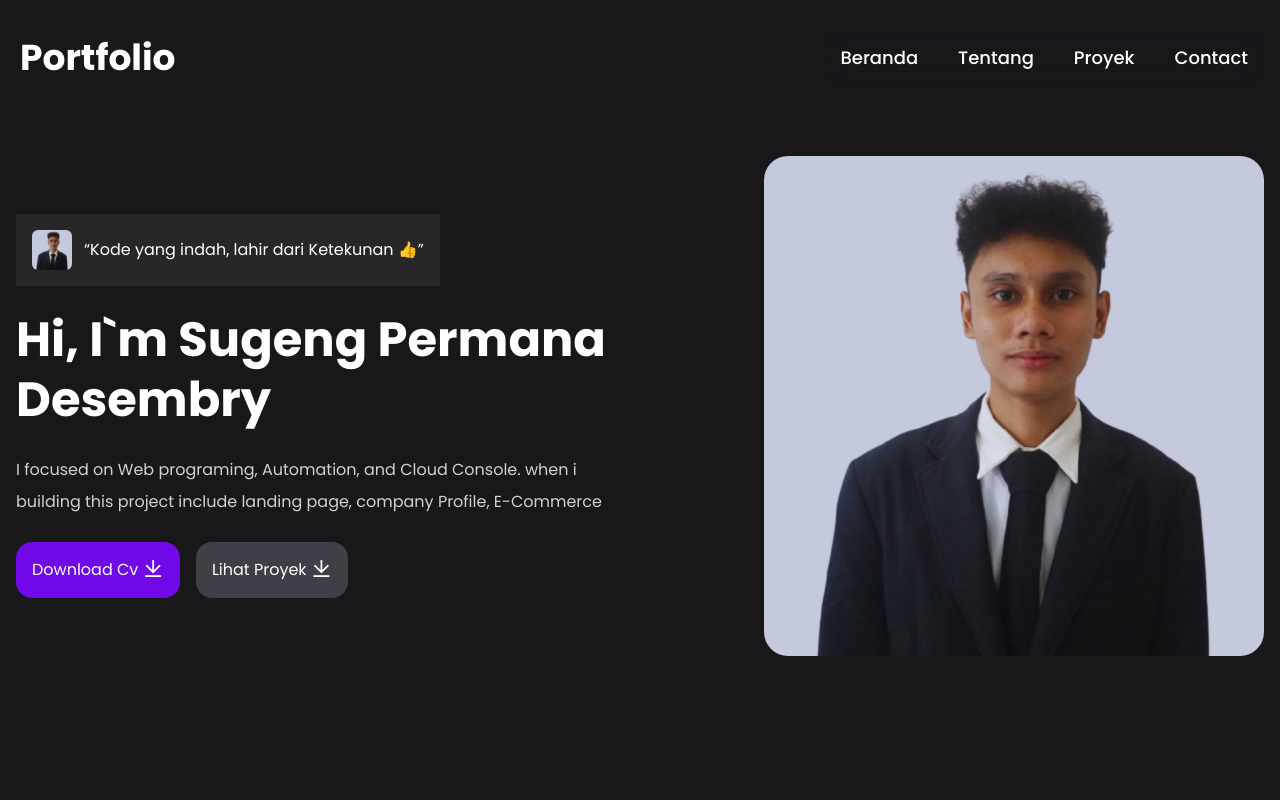
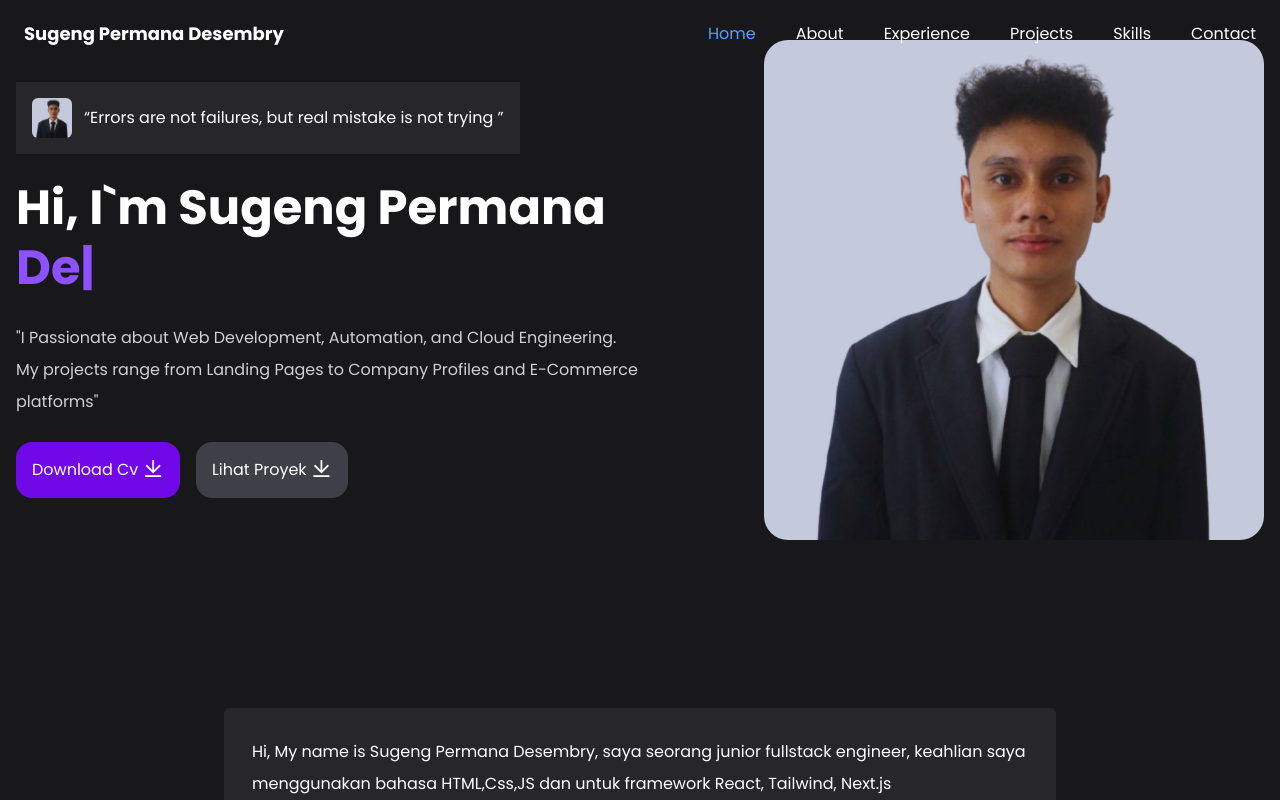
Before and after one commit to SugengPermana/Portofolio_SugengPermana, a React (Vite) app: page / in a window 1280 px wide. Shown: the top 800 px of the page. Built offline with nearby package versions, Linux system fonts and the light colour scheme.

Commit message:
revisi navbar

```diff
--- a/package.json
+++ b/package.json
@@ -15,6 +15,8 @@
     "aos": "^3.0.0-beta.6",
     "react": "^19.1.1",
     "react-dom": "^19.1.1",
+    "react-icons": "^5.5.0",
+    "react-type-animation": "^3.2.0",
     "remixicon": "^4.6.0",
     "tailwindcss": "^4.1.13"
   },
--- a/src/App.jsx
+++ b/src/App.jsx
@@ -1,5 +1,7 @@
 import Image from "./data.js"
 import { listTools,listProyek } from "./data.js"
+import { TypeAnimation } from "react-type-animation";
+
 
 function App() {
 
@@ -11,10 +13,22 @@ function App() {
           <div className="flex items-center gap-3 mb-6 bg-zinc-800 w-fit p-4 rounded-2sl">
             {/* image kecil */}
               <img src={Image.HeroImage} alt="Hero Image" className="w-10 rounded-md" loading="lazy"/>
-              <q>Kode yang indah, lahir dari Ketekunan 👍</q>
+              <q>Errors are not failures, but real mistake is not trying </q>
           </div>
-          <h1 className="text-5xl/tight font-bold mb-6">Hi, I`m Sugeng Permana Desembry</h1>
-          <p className="text-base/loose mb-6 opacity-80">I focused on Web programing, Automation, and Cloud Console. when i building this project include landing page, company Profile, E-Commerce
+            <h1 className="text-5xl/tight font-bold mb-6">
+              Hi, I`m Sugeng Permana{"  "}
+              <TypeAnimation
+                sequence={[
+                  "Desembry", 3000,
+                  "...", 2000,
+                ]}
+                wrapper="span"
+                speed={50}
+                repeat={Infinity}
+                className="text-violet-500"
+              />
+            </h1>
+          <p className="text-base/loose mb-6 opacity-80">"I Passionate about Web Development, Automation, and Cloud Engineering. My projects range from Landing Pages to Company Profiles and E-Commerce platforms"
           </p>
           <div className="flex items-center sm:gap-4 gap-2">
             <a href="#" className="bg-violet-700 p-4 rounded-2xl hover:bg-white hover:text-black" >Download Cv <i className="ri-download-line ri-lg"></i></a>
--- a/src/components/navbar.jsx
+++ b/src/components/navbar.jsx
@@ -1,44 +1,203 @@
-import { useState,useEffect } from "react";
+import { useState, useEffect } from "react";
+import { RiMenu3Line, RiCloseLine } from "react-icons/ri";
 
 const Navbar = () => {
   const [active, setActive] = useState(false);
+  const [openMenu, setOpenMenu] = useState(false);
+  const [activeSection, setActiveSection] = useState("beranda");
 
   useEffect(() => {
-    const handlescroll = () => {
-      if(window.scrollY > 150) {
+    const handleScroll = () => {
+      // navbar blur
+      if (window.scrollY > 150) {
         setActive(true);
       } else {
         setActive(false);
       }
+
+      // scroll spy
+      const sections = ["beranda", "tentang", "experience", "proyek", "skills", "contact"];
+      sections.forEach((id) => {
+        const el = document.getElementById(id);
+        if (el) {
+          const rect = el.getBoundingClientRect();
+          if (rect.top <= 100 && rect.bottom >= 100) {
+            setActiveSection(id);
+          }
+        }
+      });
     };
 
-    window.addEventListener("scroll", handlescroll);
-    return () => {
-      window.removeEventListener("scroll", handlescroll);
-    };
-  }, [])
+    window.addEventListener("scroll", handleScroll);
+    return () => window.removeEventListener("scroll", handleScroll);
+  }, []);
+
+  const toggleMenu = () => {
+    setOpenMenu(!openMenu);
+  };
+
   return (
-    <div className="navbar py-7 flex items-center justify-between">
+    <div
+      className={`navbar py-5 flex items-center justify-between fixed top-0 left-0 w-full px-6 z-50 transition-all ${
+        active ? "backdrop-blur-md border-b border-zinc-700" : "bg-transparent"
+      }`}
+    >
+      {/* logo */}
       <div className="logo">
-        <h1 className="text-4xl font-bold bg-white text-black p-1 md:bg-transparent  md:text-white">Portfolio</h1>
+        <h1 className="text-base lg:text-lg font-bold text-white">
+          Sugeng Permana Desembry
+        </h1>
       </div>
-      <ul className={`menu flex items-center sm:gap-10 gap-4 fixed md:static left-1/2 -translate-x-1/2 md:-translate-x-0 md:opacity-100 bg-white/30 backdrop-blur-md p-4 rounded-br-2xl rounded-bl-2xl md:bg-transparent transition-all md:transition-none z-40 ${active ? "top-0 opacity-100" : "top-0 opacity-0"}`}>
+
+      {/* desktop menu */}
+      <ul className="hidden lg:flex items-center gap-10">
         <li>
-          <a href="#beranda" className="sm:text-lg text-base font-medium">Beranda</a>
+          <a
+            href="#beranda"
+            className={`hover:text-blue-400 ${
+              activeSection === "beranda" ? "text-blue-400" : ""
+            }`}
+          >
+            Home
+          </a>
         </li>
         <li>
-          <a href="#tentang" className="sm:text-lg text-base font-medium">Tentang</a>
+          <a
+            href="#tentang"
+            className={`hover:text-blue-400 ${
+              activeSection === "tentang" ? "text-blue-400" : ""
+            }`}
+          >
+            About
+          </a>
         </li>
         <li>
-          <a href="#proyek" className="sm:text-lg text-base font-medium">Proyek</a>
+          <a
+            href="#experience"
+            className={`hover:text-blue-400 ${
+              activeSection === "experience" ? "text-blue-400" : ""
+            }`}
+          >
+            Experience
+          </a>
         </li>
         <li>
-          <a href="#contact" className="sm:text-lg text-base font-medium">Contact</a>
+          <a
+            href="#proyek"
+            className={`hover:text-blue-400 ${
+              activeSection === "proyek" ? "text-blue-400" : ""
+            }`}
+          >
+            Projects
+          </a>
+        </li>
+        <li>
+          <a
+            href="#skills"
+            className={`hover:text-blue-400 ${
+              activeSection === "skills" ? "text-blue-400" : ""
+            }`}
+          >
+            Skills
+          </a>
+        </li>
+        <li>
+          <a
+            href="#contact"
+            className={`hover:text-blue-400 ${
+              activeSection === "contact" ? "text-blue-400" : ""
+            }`}
+          >
+            Contact
+          </a>
         </li>
       </ul>
 
+      {/* hamburger icon */}
+      <div
+        className="lg:hidden text-white text-3xl cursor-pointer"
+        onClick={toggleMenu}
+      >
+        {openMenu ? <RiCloseLine /> : <RiMenu3Line />}
+      </div>
+
+      {/* mobile menu */}
+      <div
+        className={`fixed top-0 left-0 h-full w-2/3 bg-transparent text-white transform ${
+          openMenu ? "translate-x-0" : "-translate-x-full"
+        } transition-transform duration-300 ease-in-out z-40 backdrop-blur-md`}
+      >
+        <ul className="flex flex-col items-start gap-6 p-6 mt-16">
+          <li>
+            <a
+              href="#beranda"
+              onClick={toggleMenu}
+              className={`hover:text-blue-400 ${
+                activeSection === "beranda" ? "text-blue-400" : ""
+              }`}
+            >
+              Home
+            </a>
+          </li>
+          <li>
+            <a
+              href="#tentang"
+              onClick={toggleMenu}
+              className={`hover:text-blue-400 ${
+                activeSection === "tentang" ? "text-blue-400" : ""
+              }`}
+            >
+              About
+            </a>
+          </li>
+          <li>
+            <a
+              href="#experience"
+              onClick={toggleMenu}
+              className={`hover:text-blue-400 ${
+                activeSection === "experience" ? "text-blue-400" : ""
+              }`}
+            >
+              Experience
+            </a>
+          </li>
+          <li>
+            <a
+              href="#proyek"
+              onClick={toggleMenu}
+              className={`hover:text-blue-400 ${
+                activeSection === "proyek" ? "text-blue-400" : ""
+              }`}
+            >
+              Projects
+            </a>
+          </li>
+          <li>
+            <a
+              href="#skills"
+              onClick={toggleMenu}
+              className={`hover:text-blue-400 ${
+                activeSection === "skills" ? "text-blue-400" : ""
+              }`}
+            >
+              Skills
+            </a>
+          </li>
+          <li>
+            <a
+              href="#contact"
+              onClick={toggleMenu}
+              className={`hover:text-blue-400 ${
+                activeSection === "contact" ? "text-blue-400" : ""
+              }`}
+            >
+              Contact
+            </a>
+          </li>
+        </ul>
+      </div>
     </div>
-  )
-}
+  );
+};
 
-export default Navbar
+export default Navbar;
--- a/src/index.css
+++ b/src/index.css
@@ -4,4 +4,7 @@
   body {
     font-family: "Poppins", sans-serif;
   }
+  html {
+  scroll-behavior: smooth;
+  }
 }
--- a/src/main.jsx
+++ b/src/main.jsx
@@ -8,6 +8,7 @@ import 'remixicon/fonts/remixicon.css'
 import Footer from './components/footer.jsx'
 import Prelooder from './components/Prelooder.jsx'
 import 'animate.css';
+
 
 import AOS from 'aos';
 import 'aos/dist/aos.css'; // You can also use <link> for styles
```
Also changed, not shown: 1 other file (tests, documents, lock files or other folders).
